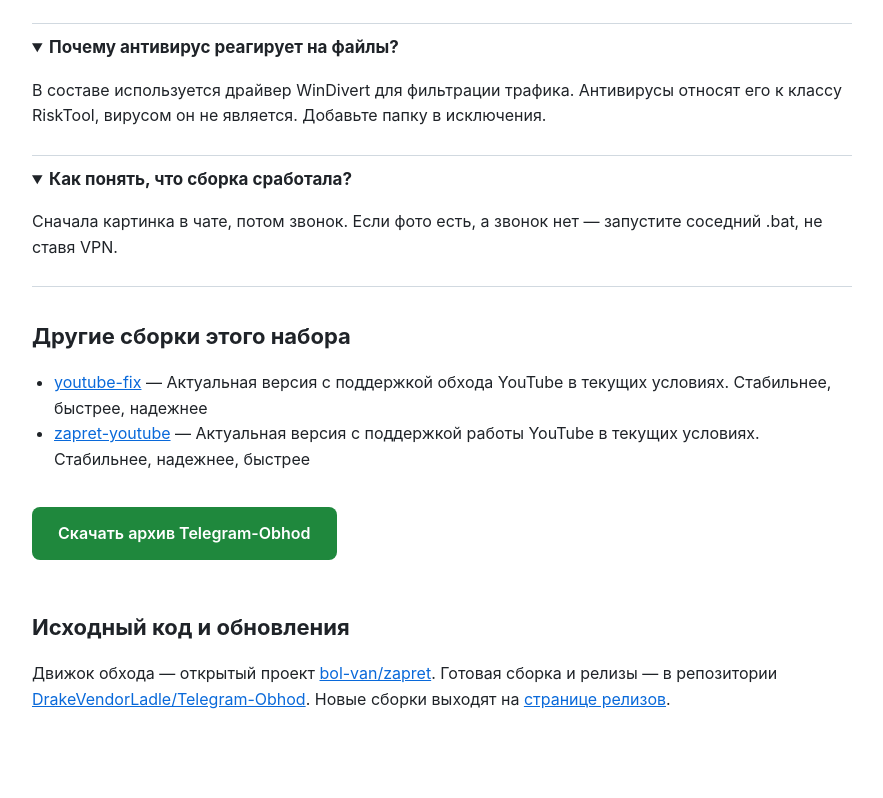
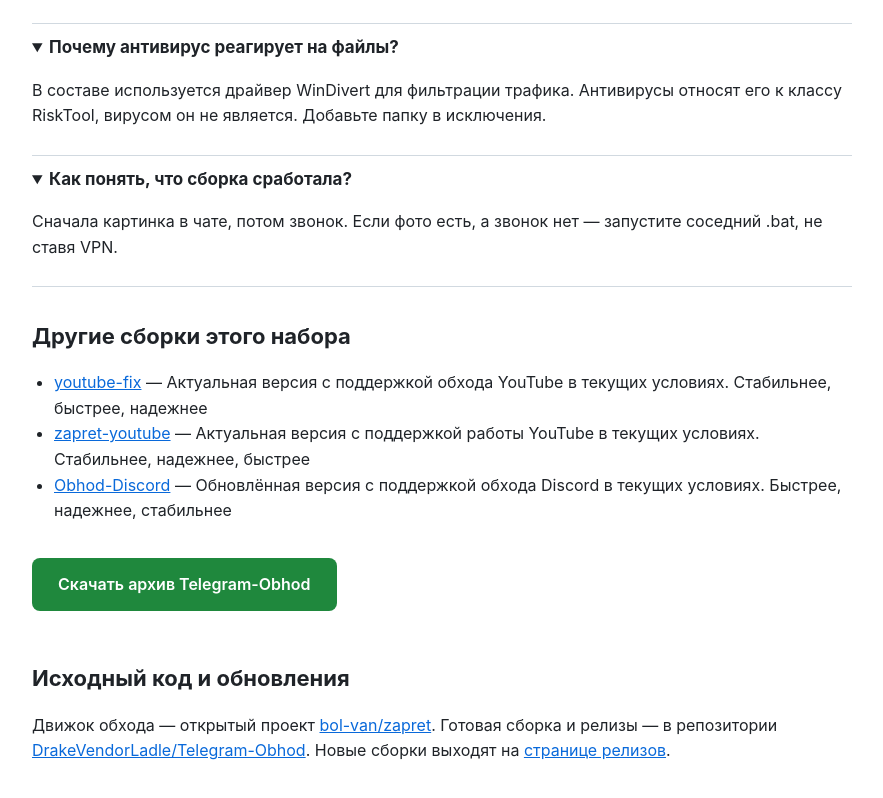
Before and after one commit to DrakeVendorLadle/Telegram-Obhod, a plain HTML site: page docs/index.html in a window 1280 px wide. Shown: the part 1432-2230 px from the top of the page, without its empty margins (198-1081 px from the left). Drawn offline with Linux system fonts and the light colour scheme.

Commit message:
docs: sibling links

```diff
--- a/docs/index.html
+++ b/docs/index.html
@@ -86,6 +86,7 @@
   <ul class="siblings">
     <li><a href="https://drakevendorladle.github.io/youtube-fix/">youtube-fix</a> — Актуальная версия с поддержкой обхода YouTube в текущих условиях. Стабильнее, быстрее, надежнее</li>
     <li><a href="https://drakevendorladle.github.io/zapret-youtube/">zapret-youtube</a> — Актуальная версия с поддержкой работы YouTube в текущих условиях. Стабильнее, надежнее, быстрее</li>
+    <li><a href="https://drakevendorladle.github.io/Obhod-Discord/">Obhod-Discord</a> — Обновлённая версия с поддержкой обхода Discord в текущих условиях. Быстрее, надежнее, стабильнее</li>
   </ul>
 
   <p><a class="cta" href="https://github.com/DrakeVendorLadle/Telegram-Obhod/releases/latest">Скачать архив Telegram-Obhod</a></p>
```
